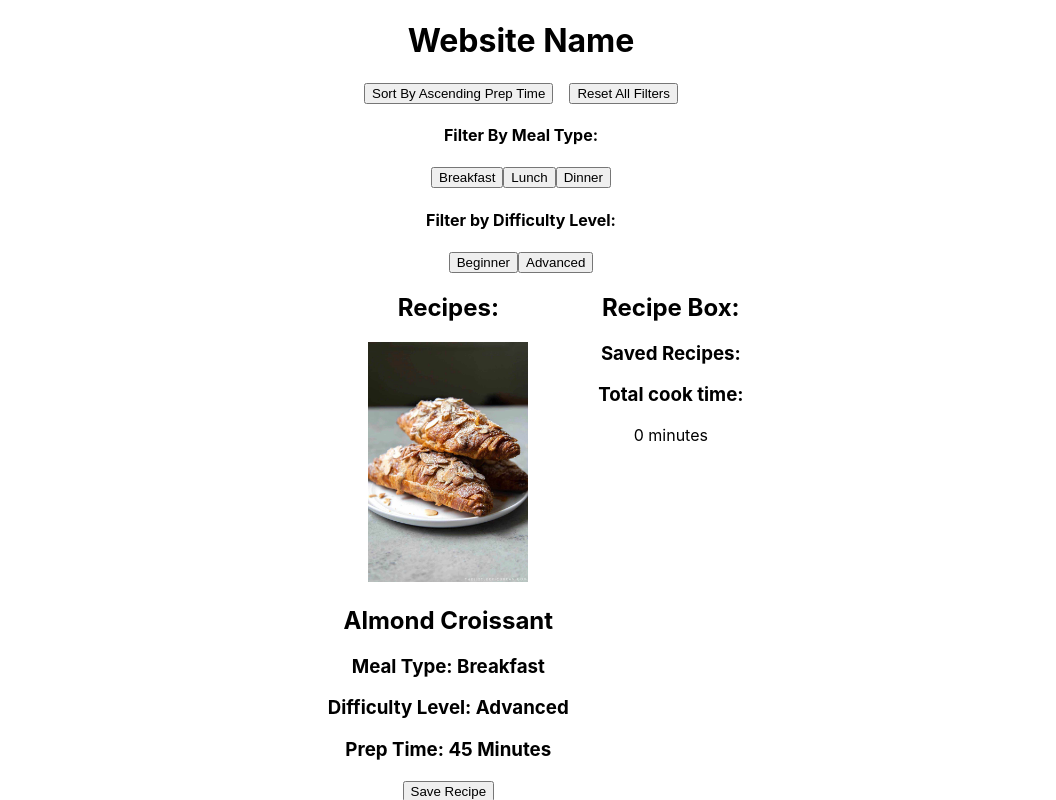
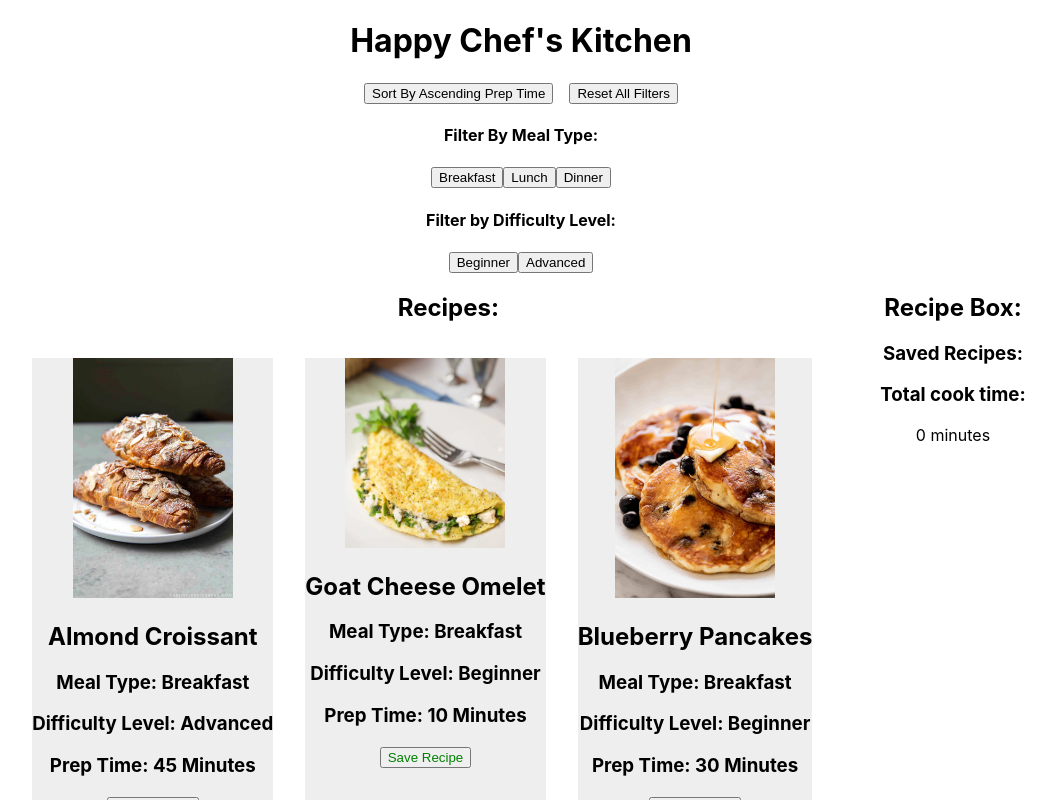
Before and after one commit to happyseal123/react-dev, a React (Create React App) app: page / in a window 1280 px wide. Shown: the top 800 px of the page, without its empty margins (119-1175 px from the left). Built offline with nearby package versions, Linux system fonts and the light colour scheme; the HTML template or start-up script is replaced by a standard one.

Commit message:
some styling added

```diff
--- a/src/App.css
+++ b/src/App.css
@@ -1,12 +1,17 @@
 .App {
   text-align: center;
+  max-width: 90%;
+  margin: auto;
 }
 
 #recipes {
-  /* display: flex;
+  max-width: 75%;
+}
+
+#recipes-grid {
+  display: flex;
   flex-direction: row;
-  max-width: 50%;
-  flex-wrap: wrap; */
+  flex-wrap: wrap;
 }
 
 #reset{
--- a/src/App.js
+++ b/src/App.js
@@ -75,7 +75,7 @@ function App() {
 
   return (
     <div className="App">
-      <h1>Website Name</h1>
+      <h1>Happy Chef's Kitchen</h1>
 
       <button onClick={() => {
 
@@ -123,7 +123,7 @@ function App() {
     <button style={{ opacity : mealOpac , color: mealColors[0] }} onClick={() => {
       // setRecipeDataState(recipeDataState.filter(item => item.mealtype == "Breakfast"));
       // setMealOpac(0.6);
-      setMealColors(["red", "black", "black"]);
+      setMealColors(["blue", "black", "black"]);
 
 
       setFilters(["Breakfast", filters[1]]);
@@ -134,7 +134,7 @@ function App() {
     <button style={{opacity:mealOpac , color:mealColors[1]}} onClick = {() => {
       // setRecipeDataState(recipeDataState.filter(item => item.mealtype == "Lunch"));
       // setMealOpac(0.6);
-      setMealColors(["black", "red", "black"]);
+      setMealColors(["black", "blue", "black"]);
 
       setFilters(["Lunch", filters[1]]);
 
@@ -143,7 +143,7 @@ function App() {
     <button style={{opacity:mealOpac, color:mealColors[2]}} onClick = {() => {
       // setRecipeDataState(recipeDataState.filter(item => item.mealtype == "Dinner"));
       // setMealOpac(0.6);
-      setMealColors(["black", "black", "red"]);
+      setMealColors(["black", "black", "blue"]);
 
       setFilters(["Dinner", filters[1]]);
     }}>Dinner</button>
@@ -158,7 +158,7 @@ function App() {
     <button style={{opacity:diffOpac, color:diffColors[0]}} onClick={() => {
       // setRecipeDataState(recipeDataState.filter(item => item.difficulty == "Beginner"));
       // setDiffOpac(0.6);
-      setDiffColors(["red", "black"]);
+      setDiffColors(["blue", "black"]);
 
       setFilters([filters[0], "Beginner"]);
     }}>Beginner</button>
@@ -166,7 +166,7 @@ function App() {
     <button style={{opacity:diffOpac, color:diffColors[1]}} onClick={() => {
       // setRecipeDataState(recipeDataState.filter(item => item.difficulty == "Advanced"));
       // setDiffOpac(0.6);
-      setDiffColors(["black", "red"]);
+      setDiffColors(["black", "blue"]);
 
       setFilters([filters[0], "Advanced"]);
     }}>Advanced</button>
@@ -194,18 +194,24 @@ function App() {
 
 
         <div id="recipes">
-        <h2>Recipes:</h2>
+          <div>
+            <h2>Recipes:</h2>
+          </div>
 
+          <div id="recipes-grid">
           {recipeDataState.sort(sortingRecipes).filter(matchesFilterType).map((item) => (
             <RecipeItem savedItems={saved} prop1={item} addClick={saveRecipe} removeClick={removeRecipe}/>
           ))}
+          </div>
 
         </div>
 
+        <div id="aggregator">
         <Aggregator
         savedRecipes={saved}
         totalCookTime={cookTime}
         />
+        </div>
 
         {/* <div>
           <h2>Recipe Box:</h2>
--- a/src/components/RecipeItem.css
+++ b/src/components/RecipeItem.css
@@ -0,0 +1,4 @@
+#card{
+    background-color: rgb(238, 238, 238);
+    margin: 1rem;
+}
--- a/src/components/RecipeItem.js
+++ b/src/components/RecipeItem.js
@@ -21,21 +21,21 @@ export default function RecipeItem({savedItems, prop1, addClick, removeClick}) {
     }
 
     return (
-        <div>
+        <div id="card">
             <img src={prop1.image}/>
             <h2> {prop1.name}</h2>
             <h3>Meal Type: {prop1.mealtype}</h3>
             <h3>Difficulty Level: {prop1.difficulty}</h3>
             <h3>Prep Time: {prop1.preptime} Minutes</h3>
 
-            <button style={{display:buttonShowing()[0]}} onClick={() => {
+            <button style={{color:"green", display:buttonShowing()[0]}} onClick={() => {
                 addClick(prop1.name, prop1.preptime);
             }
 
                 }>Save Recipe
             </button>
 
-            <button style={{display:buttonShowing()[1]}} onClick={() => {
+            <button style={{color:"red", display:buttonShowing()[1]}} onClick={() => {
                 removeClick(prop1.name, prop1.preptime);
             }
             }>Unsave Recipe</button>
```
